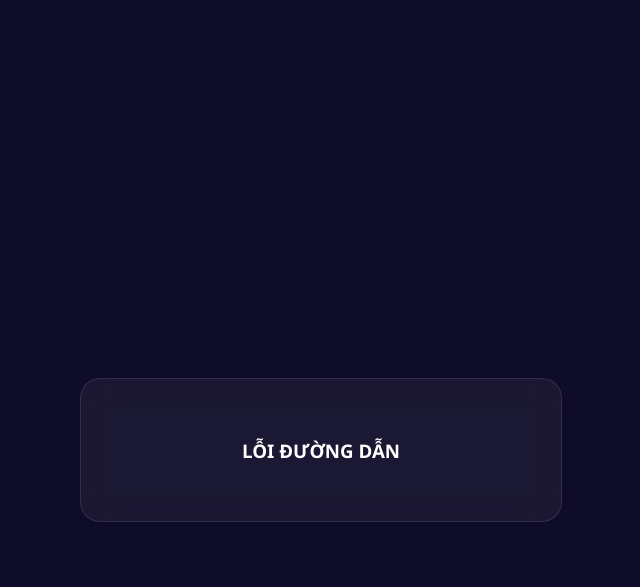
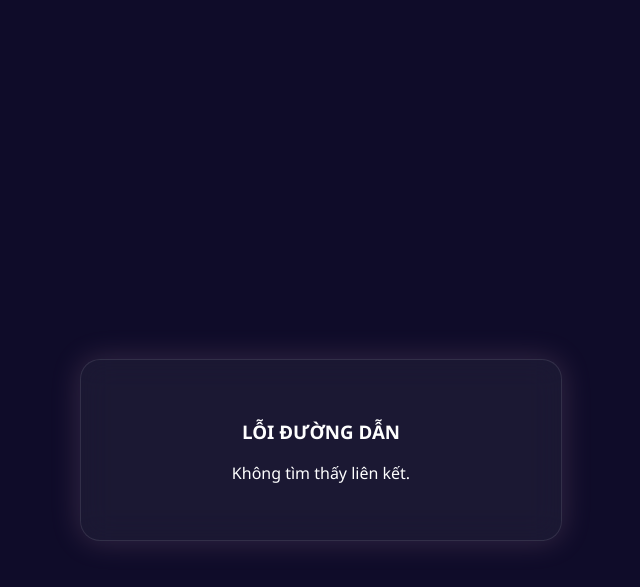
Before and after one commit to feshitxx2/testmdvh18, a Jekyll site: the page download.html, which Jekyll copies as it is, in a window 1280 px wide. Shown: the top 587 px of the page, without its empty margins (319-959 px from the left). Built offline with Jekyll 4.4.1, drawn with Linux system fonts in a browser that asks for light colours; some of the changed lines change nothing that is shown.

Commit message:
Update download.html

```diff
--- a/download.html
+++ b/download.html
@@ -1,16 +1,26 @@
 <!DOCTYPE html>
 <html lang="vi">
 <head>
+<!-- Google tag (gtag.js) -->
+<script async src="https://www.googletagmanager.com/gtag/js?id=G-K15TLSNWWT"></script>
+<script>
+  window.dataLayer = window.dataLayer || [];
+  function gtag(){dataLayer.push(arguments);}
+  gtag('js', new Date());
+
+  gtag('config', 'G-K15TLSNWWT');
+</script>
 <meta charset="UTF-8">
 <meta name="viewport" content="width=device-width, initial-scale=1.0">
-<title>Đang Chuyển Hướng... | MDVH18 Test</title>
+<title>Đang Chuyển Hướng An Toàn... | MDVH18 Test</title>
 <style>
-    body { background: #0f0c29; color: white; font-family: 'Segoe UI', sans-serif; display: flex; align-items: center; justify-content: center; height: 100vh; margin: 0; }
-    .box { text-align: center; background: rgba(255, 255, 255, 0.05); padding: 40px; border-radius: 20px; backdrop-filter: blur(15px); border: 1px solid rgba(255,255,255,0.1); max-width: 400px; width: 90%; }
+    body { background: #0f0c29; color: white; font-family: 'Segoe UI', sans-serif; display: flex; align-items: center; justify-content: center; height: 100vh; margin: 0; overflow: hidden; }
+    .box { text-align: center; background: rgba(255, 255, 255, 0.05); padding: 40px; border-radius: 20px; backdrop-filter: blur(15px); border: 1px solid rgba(255,255,255,0.1); box-shadow: 0 0 30px rgba(215, 155, 187, 0.2); max-width: 400px; width: 90%; }
     .loader { border: 4px solid rgba(255,255,255,0.1); border-top: 4px solid #f78f90; border-radius: 50%; width: 50px; height: 50px; animation: spin 1s linear infinite; margin: 0 auto 20px; }
     @keyframes spin { 0% { transform: rotate(0deg); } 100% { transform: rotate(360deg); } }
     #timer { font-size: 3em; color: #d79bbb; font-weight: bold; margin: 10px 0; }
-    .btn-fast { display: inline-block; background: rgba(255, 255, 255, 0.1); color: white; text-decoration: none; padding: 12px 25px; border-radius: 30px; font-weight: bold; margin-top: 10px; cursor: pointer; border: 1px solid #f78f90; }
+    .btn-fast { display: inline-block; background: rgba(255, 255, 255, 0.1); color: white; text-decoration: none; padding: 12px 25px; border-radius: 30px; font-weight: bold; margin-top: 10px; transition: 0.3s; cursor: pointer; border: 1px solid #f78f90; font-family: inherit; font-size: 0.9em; }
+    .btn-fast:hover { background: #fff; color: #f78f90; box-shadow: 0 0 15px #f78f90; }
     .incognito-notice { background: rgba(255, 193, 7, 0.2); border: 1px dashed #ffc107; color: #ffe082; padding: 10px 14px; border-radius: 10px; font-size: 0.9em; margin-bottom: 15px; display: none; font-weight: bold; }
 </style>
 </head>
@@ -36,6 +46,7 @@
         return shopeeLinks[Math.floor(Math.random() * shopeeLinks.length)];
     }
 
+    // 1. Kiểm tra Ẩn danh
     async function checkIncognito() {
         if ('storage' in navigator && 'estimate' in navigator.storage) {
             try {
@@ -48,20 +59,28 @@
         return false;
     }
 
-    // HÀM KIỂM TRA KHÓA 7 NGÀY
+    // 2. Kiểm tra Bypass 7 ngày chuẩn xác
     function check7DaysBypass() {
         try {
             const savedTime = localStorage.getItem('shopee_click_time');
-            if (!savedTime) return false;
+            if (!savedTime) {
+                console.log("-> KHÔNG TÌM THẤY TIMESTAMPS BYPASS");
+                return false;
+            }
 
-            const now = new Date().getTime();
-            const clickTime = parseInt(savedTime, 10);
+            const now = Date.now();
+            const clickTime = Number(savedTime);
             const sevenDaysInMs = 7 * 24 * 60 * 60 * 1000;
+            const diff = now - clickTime;
 
-            if (now - clickTime < sevenDaysInMs) {
-                return true; // Đã click trong vòng 7 ngày -> MIỄN SHOPEE
+            console.log("Thời gian đã trôi qua (ms):", diff);
+
+            if (diff >= 0 && diff < sevenDaysInMs) {
+                console.log("-> BẮT ĐƯỢC BYPASS 7 NGÀY (KHÔNG NHẢY SHOPEE)");
+                return true;
             } else {
-                localStorage.removeItem('shopee_click_time'); // Quá 7 ngày -> Xóa bỏ
+                console.log("-> BYPASS ĐÃ HẾT HẠN");
+                localStorage.removeItem('shopee_click_time');
                 return false;
             }
         } catch(e) {
@@ -79,11 +98,15 @@
         if (isIncognito) {
             if (alertBox) alertBox.style.display = 'block';
             shouldRedirectToShopee = true; // Ẩn danh: BẮT BUỘC NHẢY
+            console.log("Trạng thái: ẨN DANH -> Bắt buộc nhảy Shopee");
         } else if (isBypassed) {
-            shouldRedirectToShopee = false; // Đã click trang chủ < 7 ngày: KHÔNG NHẢY
+            shouldRedirectToShopee = false; // Đã click trang chủ: TẮT NHẢY 100%
+            console.log("Trạng thái: ĐÃ BYPASS 7 NGÀY -> Tắt nhảy Shopee");
         } else {
             // Chưa click trang chủ: Đếm 10 lần
-            let count = parseInt(localStorage.getItem('test_download_count') || '0') + 1;
+            let count = parseInt(localStorage.getItem('test_download_count') || '0', 10) + 1;
+            console.log("Trạng thái: THƯỜNG -> Lần tải thứ " + count + "/10");
+
             if (count >= 10) {
                 localStorage.setItem('test_download_count', '0');
                 shouldRedirectToShopee = true;
@@ -105,6 +128,10 @@
             try {
                 let cleanEncoded = encoded.trim().replace(/\s/g, '+');
                 targetUrl = atob(cleanEncoded).replace(/[^\x21-\x7E]/g, '').trim();
+
+                if (targetUrl.includes('mdvh18.com/mdvh18/')) {
+                    targetUrl = targetUrl.replace('mdvh18.com/mdvh18/', 'mdvh18.com/');
+                }
 
                 const doRedirect = () => {
                     if (shouldRedirectToShopee) {
@@ -137,10 +164,10 @@
                 }, 1000);
 
             } catch (e) {
-                if (boxEl) boxEl.innerHTML = "<h3>LỖI GIẢI MÃ</h3>";
+                if (boxEl) boxEl.innerHTML = "<h3>LỖI GIẢI MÃ</h3><p>Link không hợp lệ.</p>";
             }
         } else {
-            if (boxEl) boxEl.innerHTML = "<h3>LỖI ĐƯỜNG DẪN</h3>";
+            if (boxEl) boxEl.innerHTML = "<h3>LỖI ĐƯỜNG DẪN</h3><p>Không tìm thấy liên kết.</p>";
         }
     }
 
```
